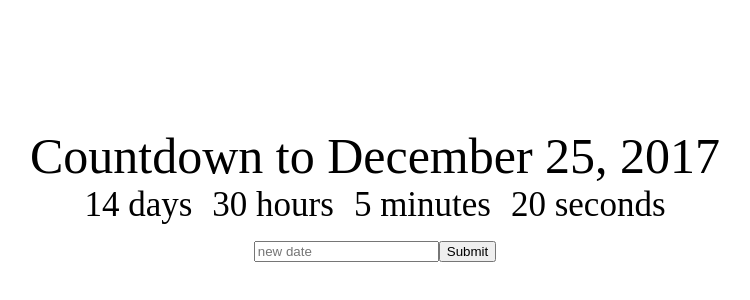
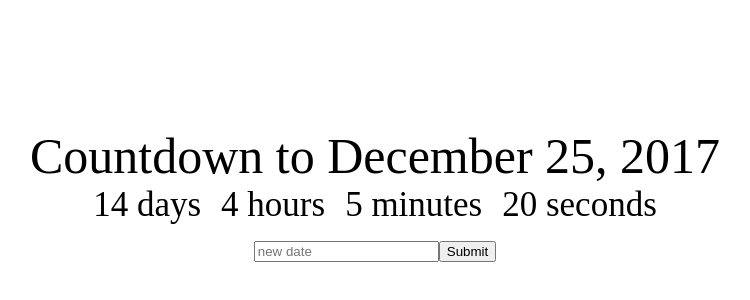
Before and after one commit to kawikabader/date-countdown, a React (Create React App) app: page / in a window 1280 px wide. Shown: the part 126-426 px from the top of the page, without its empty margins (265-1015 px from the left). Built offline with nearby package versions, Linux system fonts and the light colour scheme.

Commit message:
Formatting

```diff
--- a/src/App.jsx
+++ b/src/App.jsx
@@ -8,7 +8,7 @@ class App extends Component {
         <div className="App-title">Countdown to December 25, 2017</div>
         <div>
           <div className="Clock-days">14 days</div>
-          <div className="Clock-hours">30 hours</div>
+          <div className="Clock-hours">4 hours</div>
           <div className="Clock-minutes">5 minutes</div>
           <div className="Clock-seconds">20 seconds</div>
         </div>
```
